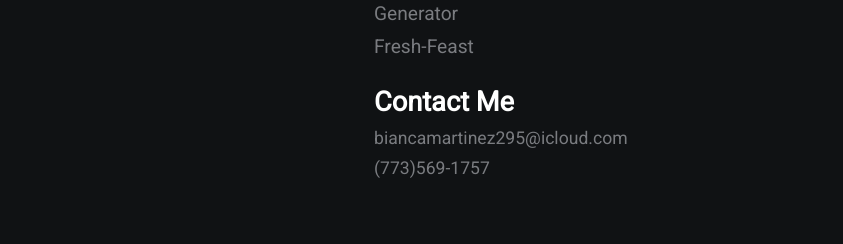
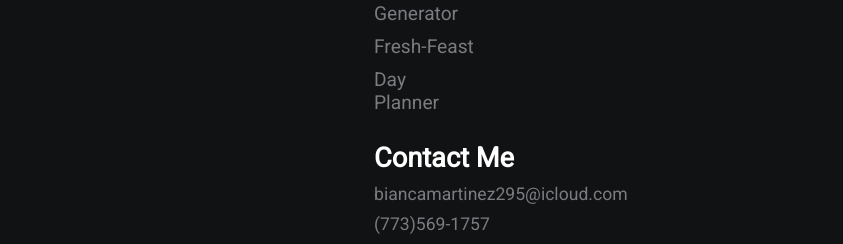
Before and after one commit to bmartinez2018/improved-portfolio, a plain HTML site: page index.html in a window 1280 px wide. Shown: the part 1083-1327 px from the top of the page, without its empty margins (266-1109 px from the left). Before the commit the page ends 1271 px from the top, so only its background shows below. Drawn offline with Linux system fonts and the light colour scheme.

Commit message:
Update index.html

```diff
--- a/index.html
+++ b/index.html
@@ -28,6 +28,7 @@
             <a href="https://bmartinez2018.github.io/weather-dashboard/">Weather Dashboard</a>
             <a href="https://bmartinez2018.github.io/password-generator/">Password Generator</a>
             <a href="https://fresh-feast.herokuapp.com/">Fresh-Feast</a>
+            <a href="https://bmartinez2018.github.io/day_planner/">Day Planner</a>
             <h2>Contact Me</h2>
             <p>biancamartinez295@icloud.com</p>
             <p>(773)569-1757</p>
```
